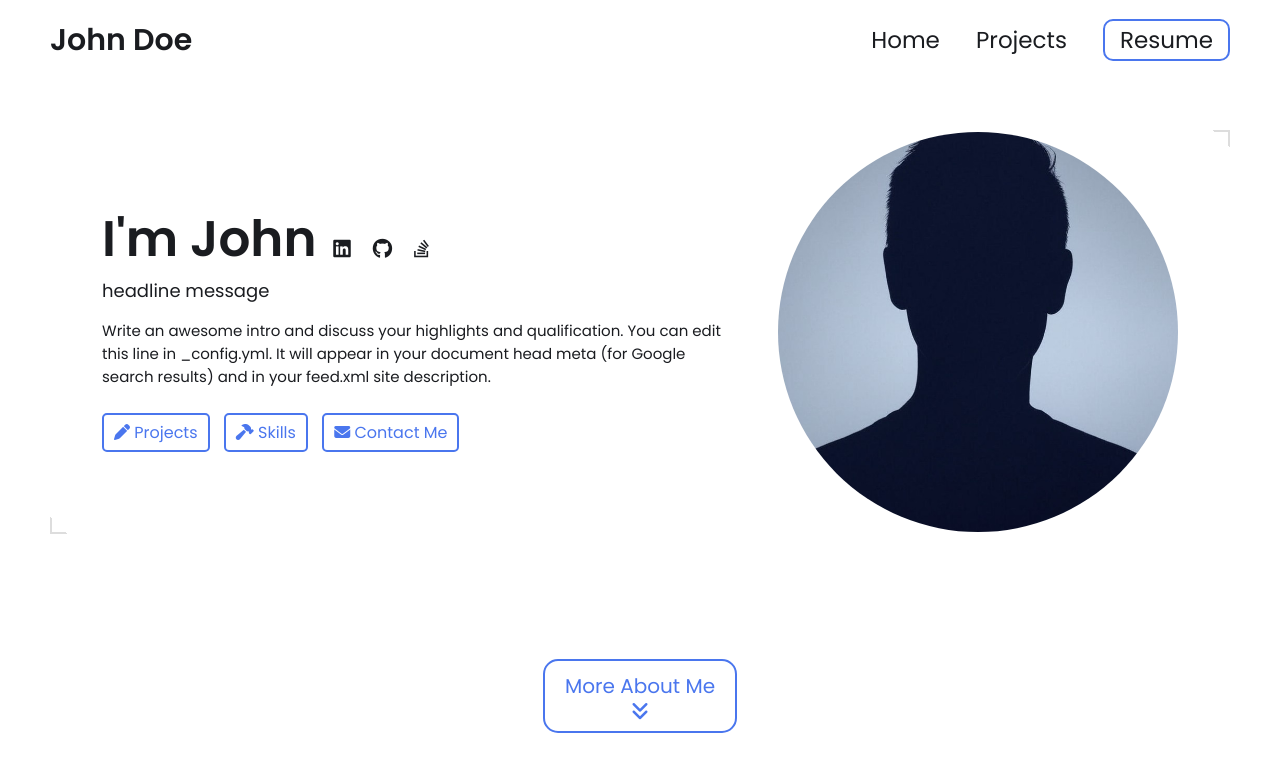
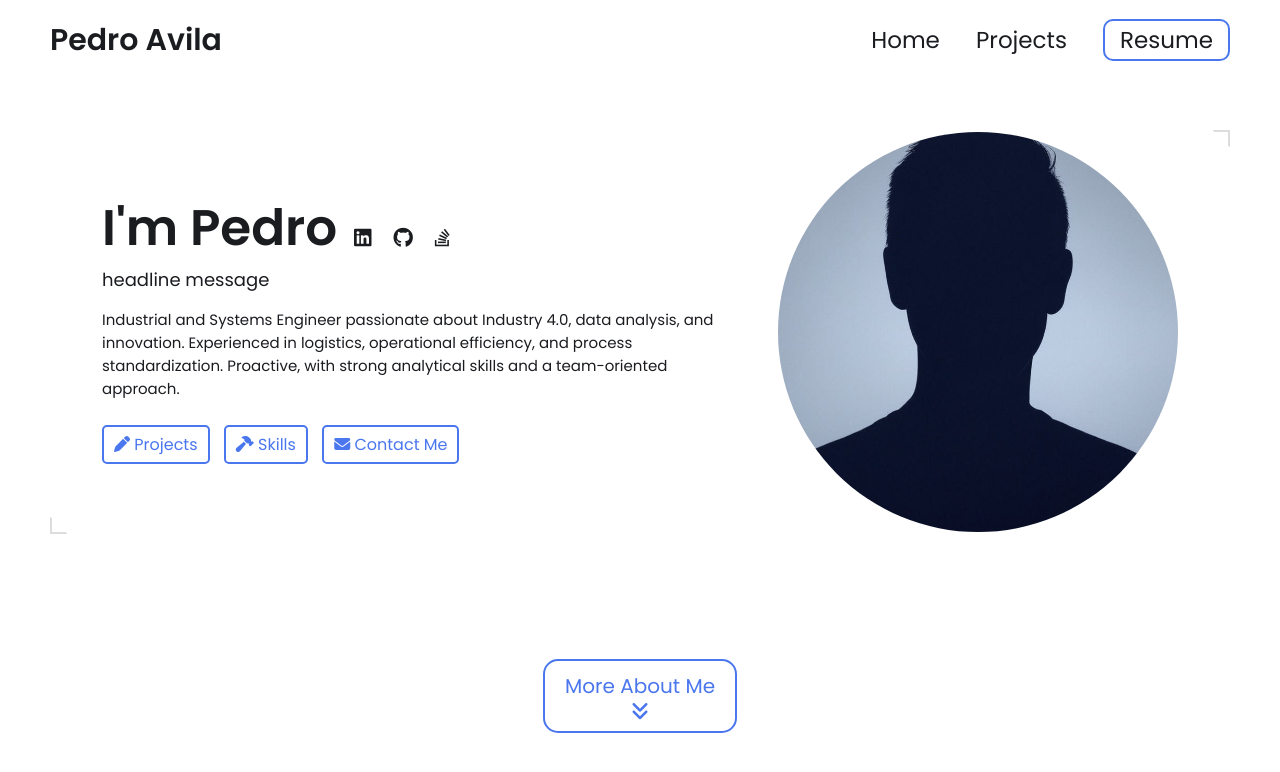
Before and after one commit to p3droAv1la/p3droAv1la.github.io, a Jekyll site: the page built from index.html, in a window 1280 px wide and 900 px high. Shown: the top 772 px of the window. Built offline with Jekyll 4.4.1, drawn with Linux system fonts in a browser that asks for light colours.

Commit message:
Update _config.yml

```diff
--- a/_config.yml
+++ b/_config.yml
@@ -7,17 +7,17 @@
 
 # Main Page Setup
 
-title: John Doe's Portfolio # This is what shows up in the tab of the browser
+title: Pedro Avila's Portfolio # This is what shows up in the tab of the browser
 
 
 
 # Hero Section
-name: John Doe
+name: Pedro Avila
 headline: headline message
 description: >- # dont remove this line. this will ignore all new lines until the next section
-  Write an awesome intro and discuss your highlights and qualification. You can edit this
-  line in _config.yml. It will appear in your document head meta (for
-  Google search results) and in your feed.xml site description.
+ Industrial and Systems Engineer passionate about Industry 4.0, data analysis, and innovation.
+ Experienced in logistics, operational efficiency, and process standardization.
+ Proactive, with strong analytical skills and a team-oriented approach.
 
 # Place your profile image in /assets/images/profile-image/folder and edit the file name
 profile_image: ./assets/images/profile-image/avatar.jpeg
```
